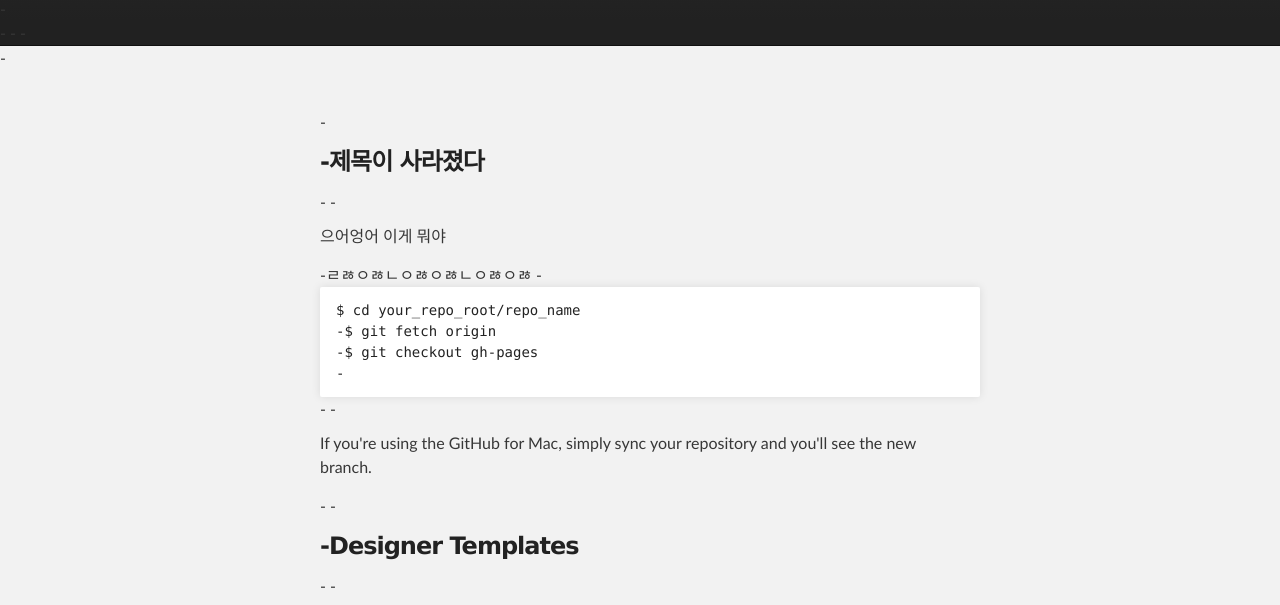
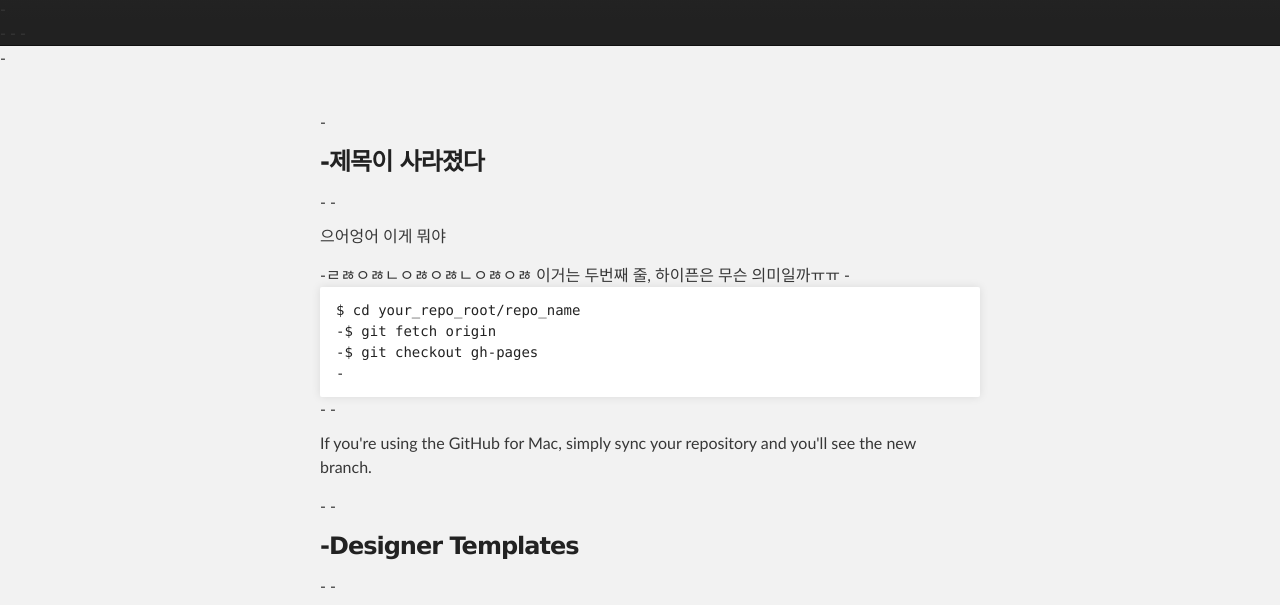
Before and after one commit to bethetaedu/bethetaedu.github.com, a plain HTML site: page index.html in a window 1280 px wide. Shown: the part 332-937 px from the top of the page. Drawn offline with Linux system fonts and the light colour scheme.

Commit message:
Update index.html

```diff
--- a/index.html
+++ b/index.html
@@ -33,6 +33,7 @@
 -
 -<p>으어엉어 이게 뭐야</p>
 -ㄹㅀㅇㅀㄴㅇㅀㅇㅀㄴㅇㅀㅇㅀ
+이거는 두번째 줄, 하이픈은 무슨 의미일까ㅠㅠ
 -<pre><code>$ cd your_repo_root/repo_name
 -$ git fetch origin
 -$ git checkout gh-pages
```
